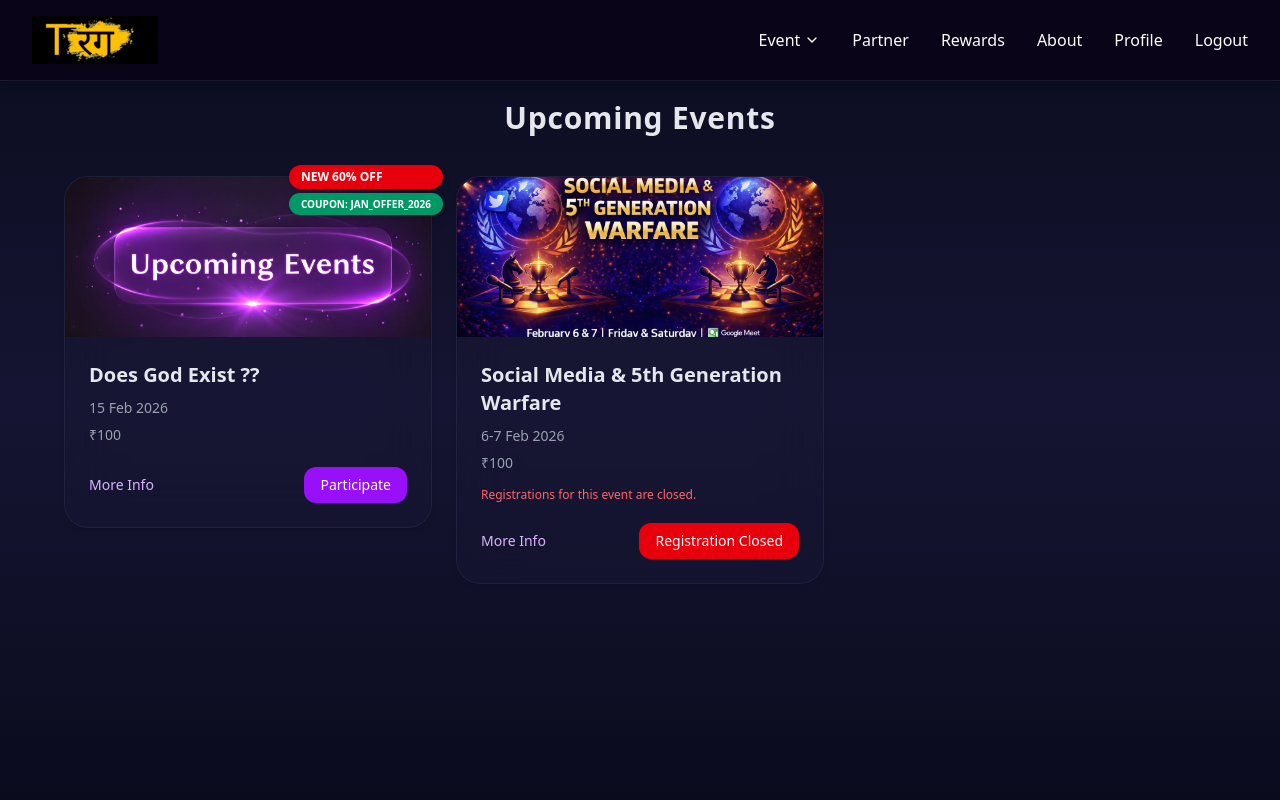
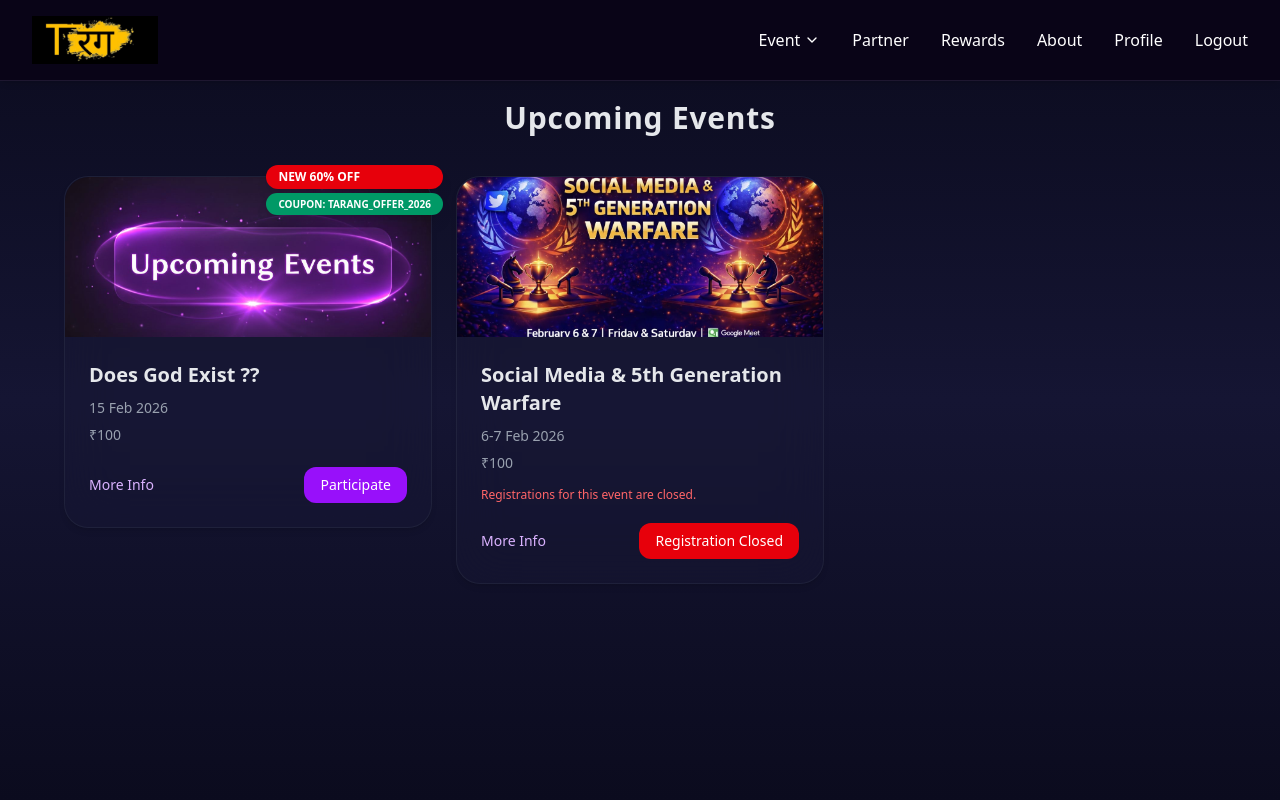
Before and after one commit to Satyam0000000/Tarang_Frontend, a React (Vite) app: page /UpcomingEvents in a window 1280 px wide. Shown: the top 800 px of the page. Built offline with nearby package versions, Linux system fonts and the light colour scheme; no server answers; sample sign-in values are in the browser's storage.

Commit message:
small fix

```diff
--- a/src/pages/Registerevent.jsx
+++ b/src/pages/Registerevent.jsx
@@ -33,8 +33,9 @@ function RegisterEvent() {
 
   // 🎟️ Coupon configuration (editable anytime)
   const COUPONS = {
-    JAN_OFFER_2026: 60, // 60% off
-    FRIENDS80: 80, // 80% off
+    TARANG_OFFER_2026: 60, // 60% off
+    FRIENDS80: 80,
+    TEST9758:100, // 100% off
   };
 
   const applyCoupon = () => {
--- a/src/pages/UpcomingEvents.jsx
+++ b/src/pages/UpcomingEvents.jsx
@@ -122,7 +122,7 @@ function UpcomingEvents() {
                   NEW 60% OFF
                 </span>
                 <span className="bg-emerald-600 text-white text-[10px] font-semibold px-3 py-1 rounded-full shadow-lg">
-                  COUPON: JAN_OFFER_2026
+                  COUPON: TARANG_OFFER_2026
                 </span>
               </div>
             )}
```
